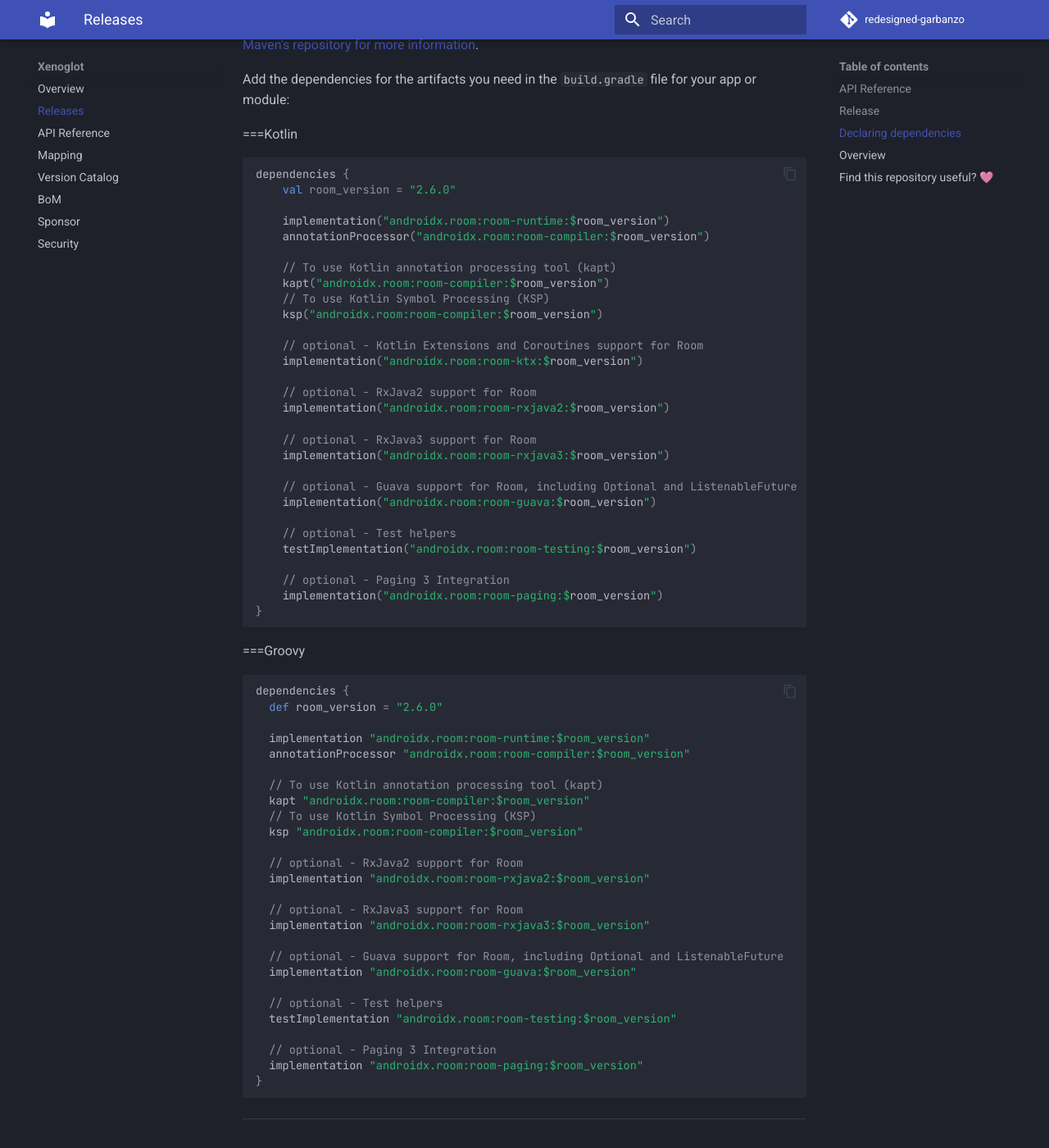
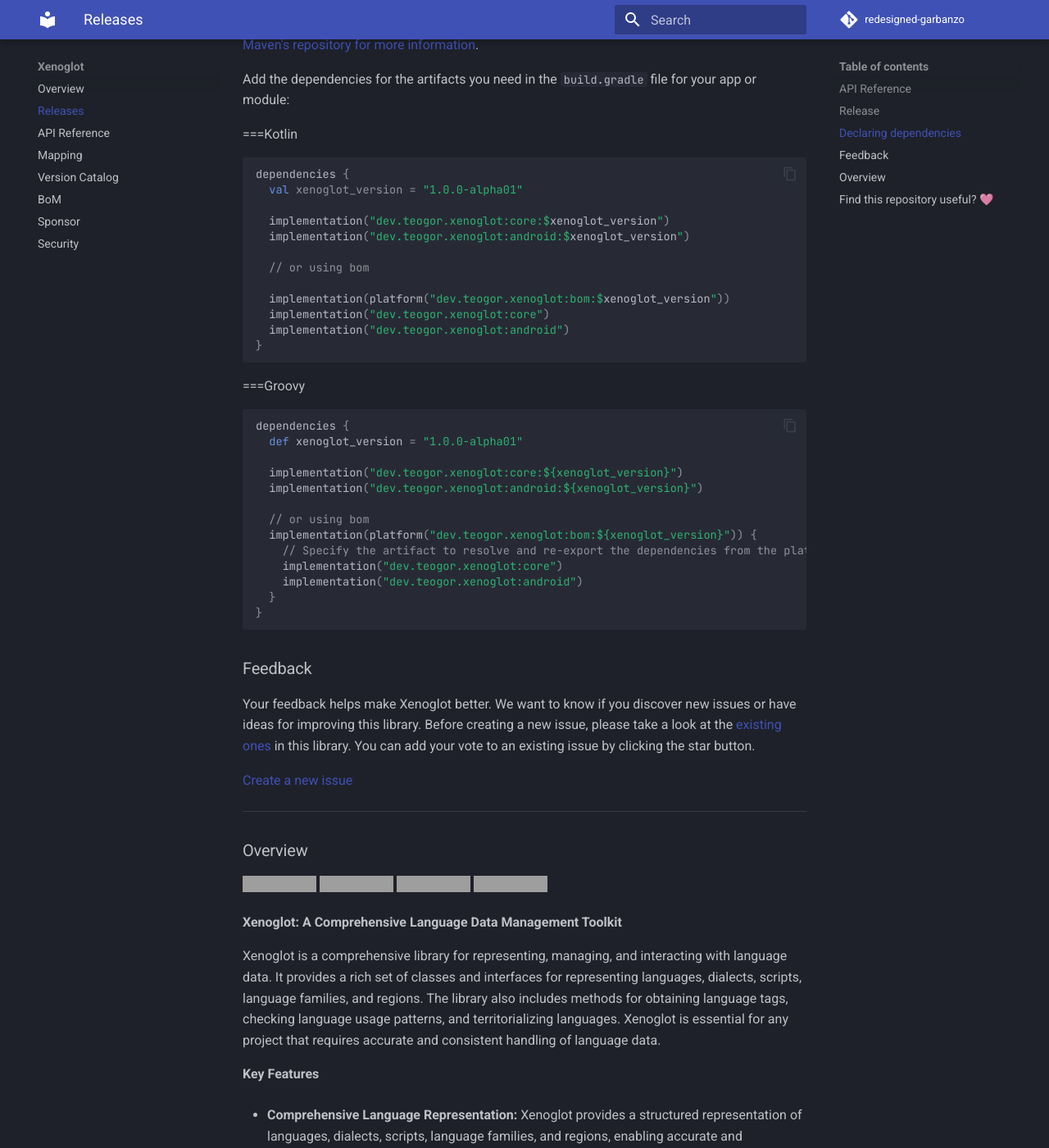
Before and after one commit to teogor/redesigned-garbanzo, an MkDocs documentation site: the page built from docs/releases.md, in a window 1280 px wide and 1400 px high, scrolled down 649 px. Shown: the whole window at 82% size. Built offline with MkDocs 1.6.1 and Material for MkDocs 9.7.7, drawn with Linux system fonts in a browser that asks for light colours; comment, search, counter and statistics services are not loaded; grey boxes are pictures that could not be loaded.

Commit message:
Update releases.md

````diff
--- a/docs/releases.md
+++ b/docs/releases.md
@@ -19,72 +19,48 @@
 
 ### Declaring dependencies
 
-To add a dependency on Xenoglot, you must add the Maven repository to your project. Read [Maven's repository for more information]().
+To add a dependency on Xenoglot, you must add the Maven repository to your project. Read [Maven's repository for more information](https://repo.maven.apache.org/maven2/).
 
 Add the dependencies for the artifacts you need in the `build.gradle` file for your app or module:
 
 ===Kotlin
 ```Kotlin
 dependencies {
-    val room_version = "2.6.0"
+  val xenoglot_version = "1.0.0-alpha01"
 
-    implementation("androidx.room:room-runtime:$room_version")
-    annotationProcessor("androidx.room:room-compiler:$room_version")
+  implementation("dev.teogor.xenoglot:core:$xenoglot_version")
+  implementation("dev.teogor.xenoglot:android:$xenoglot_version")
 
-    // To use Kotlin annotation processing tool (kapt)
-    kapt("androidx.room:room-compiler:$room_version")
-    // To use Kotlin Symbol Processing (KSP)
-    ksp("androidx.room:room-compiler:$room_version")
+  // or using bom
 
-    // optional - Kotlin Extensions and Coroutines support for Room
-    implementation("androidx.room:room-ktx:$room_version")
-
-    // optional - RxJava2 support for Room
-    implementation("androidx.room:room-rxjava2:$room_version")
-
-    // optional - RxJava3 support for Room
-    implementation("androidx.room:room-rxjava3:$room_version")
-
-    // optional - Guava support for Room, including Optional and ListenableFuture
-    implementation("androidx.room:room-guava:$room_version")
-
-    // optional - Test helpers
-    testImplementation("androidx.room:room-testing:$room_version")
-
-    // optional - Paging 3 Integration
-    implementation("androidx.room:room-paging:$room_version")
+  implementation(platform("dev.teogor.xenoglot:bom:$xenoglot_version"))
+  implementation("dev.teogor.xenoglot:core")
+  implementation("dev.teogor.xenoglot:android")
 }
 ```
 
 ===Groovy
 ```Groovy
 dependencies {
-  def room_version = "2.6.0"
+  def xenoglot_version = "1.0.0-alpha01"
 
-  implementation "androidx.room:room-runtime:$room_version"
-  annotationProcessor "androidx.room:room-compiler:$room_version"
+  implementation("dev.teogor.xenoglot:core:${xenoglot_version}")
+  implementation("dev.teogor.xenoglot:android:${xenoglot_version}")
 
-  // To use Kotlin annotation processing tool (kapt)
-  kapt "androidx.room:room-compiler:$room_version"
-  // To use Kotlin Symbol Processing (KSP)
-  ksp "androidx.room:room-compiler:$room_version"
-
-  // optional - RxJava2 support for Room
-  implementation "androidx.room:room-rxjava2:$room_version"
-
-  // optional - RxJava3 support for Room
-  implementation "androidx.room:room-rxjava3:$room_version"
-
-  // optional - Guava support for Room, including Optional and ListenableFuture
-  implementation "androidx.room:room-guava:$room_version"
-
-  // optional - Test helpers
-  testImplementation "androidx.room:room-testing:$room_version"
-
-  // optional - Paging 3 Integration
-  implementation "androidx.room:room-paging:$room_version"
+  // or using bom
+  implementation(platform("dev.teogor.xenoglot:bom:${xenoglot_version}")) {
+    // Specify the artifact to resolve and re-export the dependencies from the platform BOM
+    implementation("dev.teogor.xenoglot:core")
+    implementation("dev.teogor.xenoglot:android")
+  }
 }
 ```
+
+### Feedback
+
+Your feedback helps make Xenoglot better. We want to know if you discover new issues or have ideas for improving this library. Before creating a new issue, please take a look at the [existing ones](https://github.com/teogor/xenoglot) in this library. You can add your vote to an existing issue by clicking the star button.
+
+[Create a new issue](https://github.com/teogor/xenoglot/issues/new)
 
 ---
 
````
